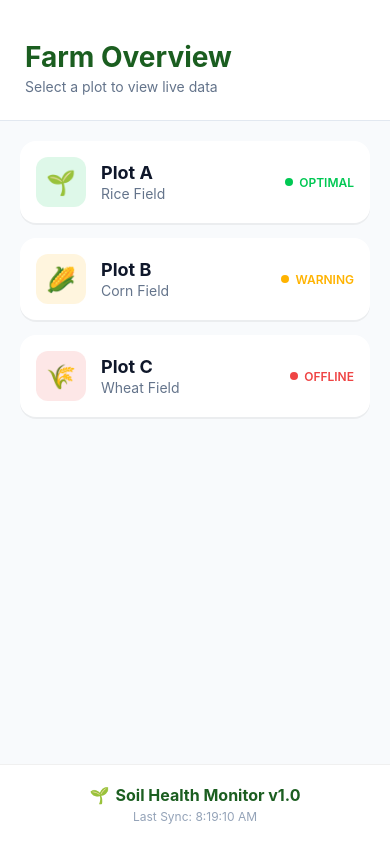
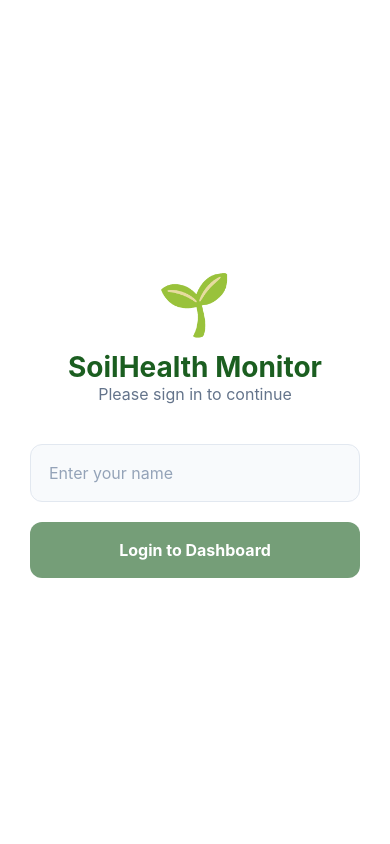
Before and after one commit to mugiwara-lufi/SoilHealthMonitoring-mobile, a React Native app: screen / in a window 390 px wide. Built offline with nearby package versions, Linux system fonts and the light colour scheme.

Commit message:
Added Loginscreen and also added statemanagement for userlogin/logout

```diff
--- a/App.js
+++ b/App.js
@@ -1,13 +1,21 @@
 import React, { useState } from 'react';
 import { View, StyleSheet, TouchableOpacity, Text } from 'react-native';
+import ExploreScreen from './screens/ExploreScreen';
 import MonitorScreen from './screens/MonitorScreen';
-import ExploreScreen from './screens/ExploreScreen';
+import LoginScreen from './screens/LoginScreen';
+import ProfileScreen from './screens/ProfileScreen';
 
 export default function App() {
-  const [currentScreen, setCurrentScreen] = useState('Explore');
-  const [selectedPlot, setSelectedPlot] = useState(null);
+  const [user, setUser] = useState(null); // Auth State
+  const [currentScreen, setCurrentScreen] = useState('Explore'); // Navigation State
+  const [selectedPlot, setSelectedPlot] = useState(null); // Data State
 
-  // Function to handle clicking a plot in ExploreScreen
+  // 1. If no user is logged in, show Login Screen
+  if (!user) {
+    return <LoginScreen onLogin={(name) => setUser({ name })} />;
+  }
+
+  // 2. Navigation Handler for Plots
   const handleSelectPlot = (plot) => {
     setSelectedPlot(plot);
     setCurrentScreen('Monitor');
@@ -16,12 +24,21 @@ export default function App() {
   return (
     <View style={{ flex: 1 }}>
       {currentScreen === 'Explore' ? (
-        <ExploreScreen onSelectPlot={handleSelectPlot} />
+        <ExploreScreen
+          onSelectPlot={handleSelectPlot}
+          onOpenProfile={() => setCurrentScreen('Profile')}
+        />
+      ) : currentScreen === 'Monitor' ? (
+        <MonitorScreen plotData={selectedPlot} />
       ) : (
-        <MonitorScreen plotData={selectedPlot} />
+        <ProfileScreen
+          user={user}
+          onLogout={() => { setUser(null); setCurrentScreen('Explore'); }}
+          onBack={() => setCurrentScreen('Explore')}
+        />
       )}
 
-      {/* Floating Back Button (Only shows when in Monitor screen) */}
+      {/* Floating Back Button (Shared for Monitor Screen) */}
       {currentScreen === 'Monitor' && (
         <TouchableOpacity
           style={styles.backButton}
@@ -41,9 +58,12 @@ const styles = StyleSheet.create({
     alignSelf: 'center',
     backgroundColor: '#1e293b',
     paddingHorizontal: 20,
-    paddingVertical: 10,
-    borderRadius: 20,
+    paddingVertical: 12,
+    borderRadius: 25,
     elevation: 5,
+    shadowColor: '#000',
+    shadowOpacity: 0.3,
+    shadowRadius: 4,
   },
   backText: { color: '#fff', fontWeight: 'bold' }
 });
--- a/screens/ExploreScreen.js
+++ b/screens/ExploreScreen.js
@@ -1,31 +1,18 @@
 import React from 'react';
-import {
-  View,
-  Text,
-  StyleSheet,
-  FlatList,
-  TouchableOpacity,
-  SafeAreaView
-} from 'react-native';
+import { View, Text, StyleSheet, FlatList, TouchableOpacity, SafeAreaView } from 'react-native';
 import MobileFooter from '../components/MobileFooter';
 import { FARM_DATA } from '../data/mockData';
 
-export default function ExploreScreen({ onSelectPlot }) {
-  // Logic for the list items
+export default function ExploreScreen({ onSelectPlot, onOpenProfile }) {
   const renderPlotItem = ({ item }) => (
-    <TouchableOpacity
-      style={styles.plotCard}
-      onPress={() => onSelectPlot(item)} // This triggers the screen switch
-    >
+    <TouchableOpacity style={styles.plotCard} onPress={() => onSelectPlot(item)}>
       <View style={[styles.iconContainer, { backgroundColor: item.color + '20' }]}>
         <Text style={{ fontSize: 24 }}>{item.icon}</Text>
       </View>
-
       <View style={styles.textContainer}>
         <Text style={styles.plotName}>{item.name}</Text>
         <Text style={styles.cropType}>{item.crop}</Text>
       </View>
-
       <View style={styles.statusBadge}>
         <View style={[styles.statusDot, { backgroundColor: item.color }]} />
         <Text style={[styles.statusText, { color: item.color }]}>{item.status}</Text>
@@ -36,8 +23,16 @@ export default function ExploreScreen({ onSelectPlot }) {
   return (
     <SafeAreaView style={styles.container}>
       <View style={styles.header}>
-        <Text style={styles.headerTitle}>Farm Overview</Text>
-        <Text style={styles.headerSubtitle}>Select a plot to view live data</Text>
+        <View style={styles.headerRow}>
+          <View>
+            <Text style={styles.headerTitle}>Farm Overview</Text>
+            <Text style={styles.headerSubtitle}>Select a plot to view live data</Text>
+          </View>
+          {/* Circular Profile Button */}
+          <TouchableOpacity style={styles.profileBtn} onPress={onOpenProfile}>
+            <Text style={{ fontSize: 20 }}>👤</Text>
+          </TouchableOpacity>
+        </View>
       </View>
 
       <FlatList
@@ -46,7 +41,6 @@ export default function ExploreScreen({ onSelectPlot }) {
         keyExtractor={(item) => item.id}
         contentContainerStyle={styles.listPadding}
       />
-
       <MobileFooter />
     </SafeAreaView>
   );
@@ -54,41 +48,22 @@ export default function ExploreScreen({ onSelectPlot }) {
 
 const styles = StyleSheet.create({
   container: { flex: 1, backgroundColor: '#f8fafc' },
-  header: {
-    padding: 25,
-    paddingTop: 40,
-    backgroundColor: '#fff',
-    borderBottomWidth: 1,
-    borderBottomColor: '#e2e8f0',
-    zIndex: 10,
+  header: { padding: 25, paddingTop: 40, backgroundColor: '#fff', borderBottomWidth: 1, borderBottomColor: '#e2e8f0' },
+  headerRow: { flexDirection: 'row', justifyContent: 'space-between', alignItems: 'center' },
+  headerTitle: { fontSize: 28, fontWeight: 'bold', color: '#1b5e20' },
+  headerSubtitle: { fontSize: 14, color: '#64748b' },
+  profileBtn: {
+    width: 45, height: 45, borderRadius: 22.5,
+    backgroundColor: '#f0fdf4', borderWidth: 1,
+    borderColor: '#1b5e20', justifyContent: 'center', alignItems: 'center'
   },
-  headerTitle: { fontSize: 28, fontWeight: 'bold', color: '#1b5e20' },
-  headerSubtitle: { fontSize: 14, color: '#64748b', marginTop: 4 },
   listPadding: { padding: 20 },
-  plotCard: {
-    backgroundColor: '#fff',
-    flexDirection: 'row',
-    alignItems: 'center',
-    padding: 16,
-    borderRadius: 16,
-    marginBottom: 15,
-    elevation: 2,
-    shadowColor: '#000',
-    shadowOffset: { width: 0, height: 2 },
-    shadowOpacity: 0.05,
-  },
-  iconContainer: {
-    width: 50,
-    height: 50,
-    borderRadius: 12,
-    justifyContent: 'center',
-    alignItems: 'center',
-    marginRight: 15,
-  },
+  plotCard: { backgroundColor: '#fff', flexDirection: 'row', alignItems: 'center', padding: 16, borderRadius: 16, marginBottom: 15, elevation: 2 },
+  iconContainer: { width: 50, height: 50, borderRadius: 12, justifyContent: 'center', alignItems: 'center', marginRight: 15 },
   textContainer: { flex: 1 },
   plotName: { fontSize: 18, fontWeight: 'bold', color: '#0f172a' },
-  cropType: { fontSize: 14, color: '#64748b', marginTop: 2 },
+  cropType: { fontSize: 14, color: '#64748b' },
   statusBadge: { flexDirection: 'row', alignItems: 'center' },
   statusDot: { width: 8, height: 8, borderRadius: 4, marginRight: 6 },
-  statusText: { fontSize: 12, fontWeight: '600', textTransform: 'uppercase' },
+  statusText: { fontSize: 12, fontWeight: '600' }
 });
--- /dev/null
+++ b/screens/LoginScreen.js
@@ -0,0 +1,68 @@
+import React, { useState } from 'react';
+import {
+  View,
+  Text,
+  TextInput,
+  TouchableOpacity,
+  StyleSheet,
+  KeyboardAvoidingView,
+  Platform
+} from 'react-native';
+
+export default function LoginScreen({ onLogin }) {
+  const [username, setUsername] = useState('');
+
+  return (
+    <KeyboardAvoidingView
+      behavior={Platform.OS === 'ios' ? 'padding' : 'height'}
+      style={styles.container}
+    >
+      <View style={styles.inner}>
+        <Text style={styles.emoji}>🌱</Text>
+        <Text style={styles.title}>SoilHealth Monitor</Text>
+        <Text style={styles.subtitle}>Please sign in to continue</Text>
+
+        <TextInput
+          style={styles.input}
+          placeholder="Enter your name"
+          placeholderTextColor="#94a3b8"
+          value={username}
+          onChangeText={setUsername} // Updates state on every keystroke
+        />
+
+        <TouchableOpacity
+          style={[styles.button, { opacity: username.length > 0 ? 1 : 0.6 }]}
+          onPress={() => username.trim() && onLogin(username)}
+          disabled={!username.trim()}
+        >
+          <Text style={styles.buttonText}>Login to Dashboard</Text>
+        </TouchableOpacity>
+      </View>
+    </KeyboardAvoidingView>
+  );
+}
+
+const styles = StyleSheet.create({
+  container: { flex: 1, backgroundColor: '#fff' },
+  inner: { flex: 1, justifyContent: 'center', padding: 30 },
+  emoji: { fontSize: 60, textAlign: 'center', marginBottom: 10 },
+  title: { fontSize: 28, fontWeight: 'bold', textAlign: 'center', color: '#1b5e20' },
+  subtitle: { fontSize: 16, color: '#64748b', textAlign: 'center', marginBottom: 40 },
+  input: {
+    backgroundColor: '#f8fafc',
+    borderWidth: 1,
+    borderColor: '#e2e8f0',
+    padding: 18,
+    borderRadius: 12,
+    fontSize: 16,
+    marginBottom: 20
+  },
+  button: {
+    backgroundColor: '#1b5e20',
+    padding: 18,
+    borderRadius: 12,
+    alignItems: 'center',
+    elevation: 2
+  },
+  buttonText: { color: '#fff', fontWeight: 'bold', fontSize: 16 }
+});
--- /dev/null
+++ b/screens/ProfileScreen.js
@@ -0,0 +1,62 @@
+import React from 'react';
+import { View, Text, StyleSheet, TouchableOpacity, SafeAreaView } from 'react-native';
+
+export default function ProfileScreen({ user, onLogout, onBack }) {
+  return (
+    <SafeAreaView style={styles.container}>
+      <View style={styles.header}>
+        <TouchableOpacity onPress={onBack}>
+          <Text style={styles.backLink}>← Back</Text>
+        </TouchableOpacity>
+        <Text style={styles.headerTitle}>User Profile</Text>
+        <View style={{ width: 40 }} />
+      </View>
+
+      <View style={styles.content}>
+        <View style={styles.avatar}>
+          <Text style={{ fontSize: 50 }}>👤</Text>
+        </View>
+
+        <Text style={styles.label}>Logged in as:</Text>
+        <Text style={styles.username}>{user?.name || "Guest"}</Text>
+        <Text style={styles.role}>System Administrator</Text>
+
+        <View style={styles.infoBox}>
+          <Text style={styles.infoText}>Farm ID: SHM-2026-001</Text>
+          <Text style={styles.infoText}>Access Level: Full Control</Text>
+        </View>
+
+        <TouchableOpacity style={styles.logoutBtn} onPress={onLogout}>
+          <Text style={styles.logoutText}>Sign Out</Text>
+        </TouchableOpacity>
+      </View>
+    </SafeAreaView>
+  );
+}
+
+const styles = StyleSheet.create({
+  container: { flex: 1, backgroundColor: '#f8fafc' },
+  header: {
+    flexDirection: 'row',
+    justifyContent: 'space-between',
+    alignItems: 'center',
+    padding: 20,
+    backgroundColor: '#fff'
+  },
+  headerTitle: { fontSize: 18, fontWeight: 'bold' },
+  backLink: { color: '#1b5e20', fontWeight: '600', marginTop: 10 },
+  content: { flex: 1, alignItems: 'center', justifyContent: 'center', padding: 20 },
+  avatar: {
+    width: 100, height: 100, borderRadius: 50,
+    backgroundColor: '#dcfce7', justifyContent: 'center',
+    alignItems: 'center', marginBottom: 20,
+    borderWidth: 2, borderColor: '#1b5e20'
+  },
+  label: { color: '#64748b', fontSize: 14 },
+  username: { fontSize: 32, fontWeight: 'bold', color: '#0f172a' },
+  role: { fontSize: 16, color: '#1b5e20', marginBottom: 30 },
+  infoBox: { width: '100%', backgroundColor: '#fff', padding: 20, borderRadius: 15, marginBottom: 40 },
+  infoText: { color: '#475569', marginVertical: 4 },
+  logoutBtn: { backgroundColor: '#fee2e2', paddingHorizontal: 40, paddingVertical: 15, borderRadius: 12 },
+  logoutText: { color: '#ef4444', fontWeight: 'bold' }
+});
```
